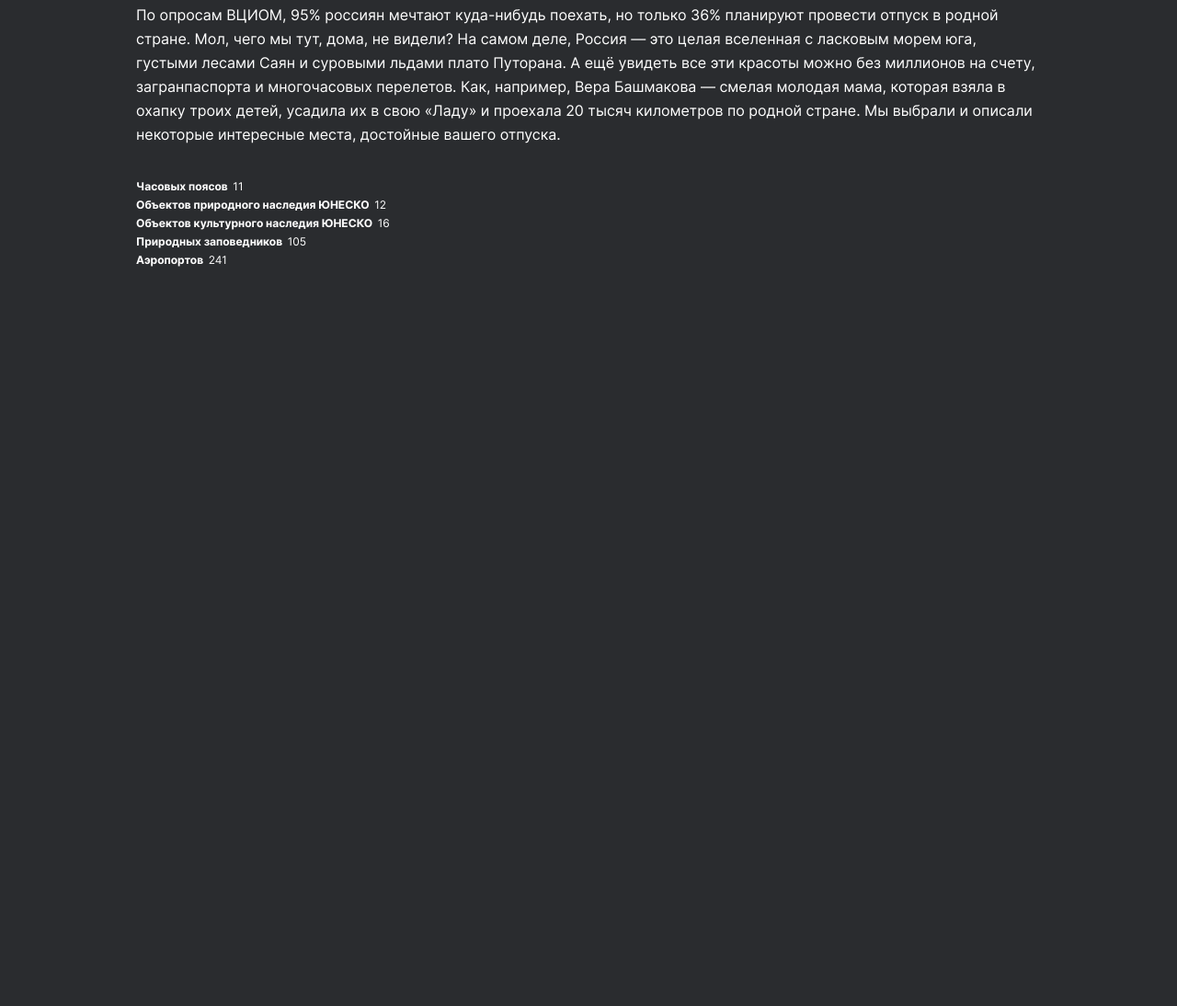
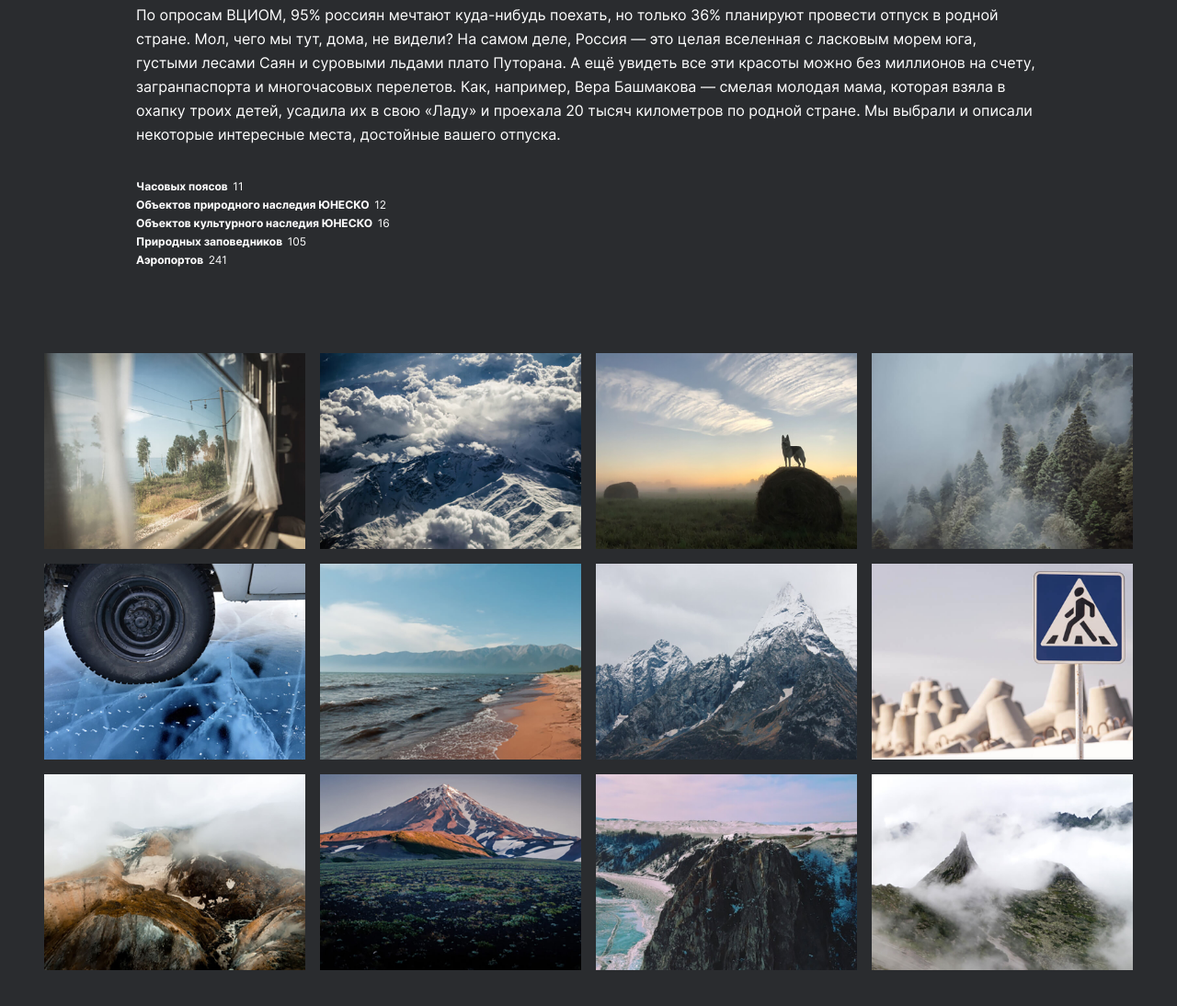
Before and after one commit to nikare/russian-travel, a plain HTML site: page index.html in a window 1280 px wide. Shown: the part 1328-2422 px from the top of the page at 92% size. Before the commit the page ends 1666 px from the top, so only its background shows below. Drawn offline with Linux system fonts and the light colour scheme.

Commit message:
Added and styled section photos

```diff
--- /dev/null
+++ b/blocks/photos/__image/photos__image.css
@@ -0,0 +1,4 @@
+.photos__image {
+  max-width: 100%;
+  vertical-align: bottom;
+}
--- /dev/null
+++ b/blocks/photos/__item/photos__item.css
@@ -0,0 +1,3 @@
+.photos__item {
+  width: 284px;
+}
--- /dev/null
+++ b/blocks/photos/__list/photos__list.css
@@ -0,0 +1,8 @@
+.photos__list {
+  display: flex;
+  flex-wrap: wrap;
+  list-style: none;
+  gap: 16px;
+  padding: 0;
+  margin: 0;
+}
--- a/blocks/photos/photos.css
+++ b/blocks/photos/photos.css
@@ -1,2 +1,3 @@
 .photos {
+  padding: 46px 0;
 }
--- a/index.html
+++ b/index.html
@@ -76,7 +76,46 @@
       </section>
 
       <!-- photos -->
-      <section class="photos"></section>
+      <section class="photos">
+        <ul class="photos__list">
+          <li class="photos__item">
+            <img class="photos__image" src="./images/photo-grid-train.jpg" alt="Поезд" />
+          </li>
+          <li class="photos__item">
+            <img class="photos__image" src="./images/photo-grid-atharva-tulsi.jpg" alt="" />
+          </li>
+          <li class="photos__item">
+            <img class="photos__image" src="./images/photo-grid-tuman.jpg" alt="" />
+          </li>
+          <li class="photos__item">
+            <img class="photos__image" src="./images/photo-grid-sochi.jpg" alt="" />
+          </li>
+          <li class="photos__item">
+            <img class="photos__image" src="./images/photo-grid-arisa.jpg" alt="" />
+          </li>
+          <li class="photos__item">
+            <img class="photos__image" src="./images/photo-grid-baikal.jpg" alt="" />
+          </li>
+          <li class="photos__item">
+            <img class="photos__image" src="./images/photo-grid-elbrus.jpg" alt="" />
+          </li>
+          <li class="photos__item">
+            <img class="photos__image" src="./images/photo-grid-kondratiev.jpg" alt="" />
+          </li>
+          <li class="photos__item">
+            <img class="photos__image" src="./images/photo-grid-kamchatka-1.jpg" alt="" />
+          </li>
+          <li class="photos__item">
+            <img class="photos__image" src="./images/photo-grid-kamchatka-2.jpg" alt="" />
+          </li>
+          <li class="photos__item">
+            <img class="photos__image" src="./images/photo-grid-baikal-2.jpg" alt="" />
+          </li>
+          <li class="photos__item">
+            <img class="photos__image" src="./images/photo-grid-ergaki.jpg" alt="" />
+          </li>
+        </ul>
+      </section>
 
       <!-- places -->
       <section class="places"></section>
--- a/pages/index.css
+++ b/pages/index.css
@@ -39,6 +39,9 @@
 
 /* photos */
 @import url('../blocks/photos/photos.css');
+@import url('../blocks/photos/__list/photos__list.css');
+@import url('../blocks/photos/__item/photos__item.css');
+@import url('../blocks/photos/__image/photos__image.css');
 
 /* places */
 @import url('../blocks/places/places.css');
```
